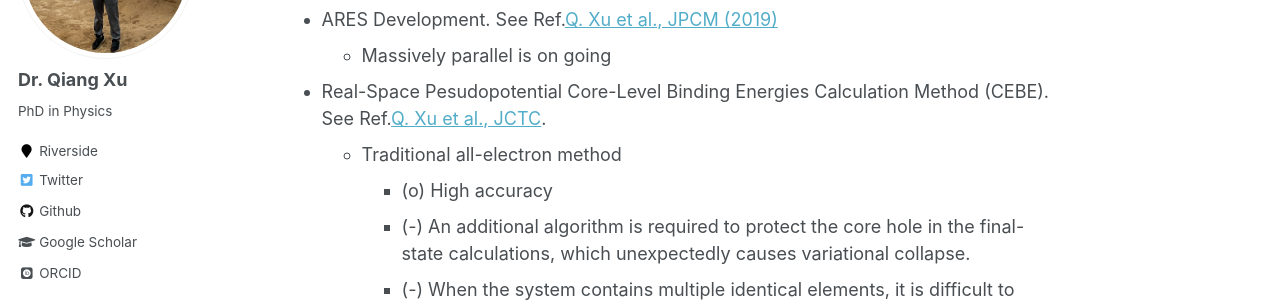
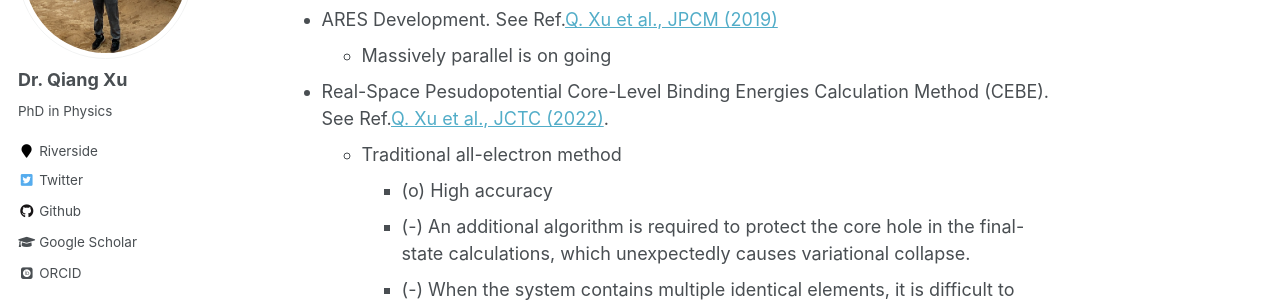
Before and after one commit to xqjlu/xqjlu.github.io, a Jekyll site: the page built from _pages/research.md, in a window 1280 px wide and 900 px high, scrolled down 1544 px. Shown: the part 152-454 px from the top of the window. Built offline with Jekyll 4.4.1, drawn with Linux system fonts in a browser that asks for light colours; some web fonts are replaced.

Commit message:
jctc with 2022

```diff
--- a/_pages/research.md
+++ b/_pages/research.md
@@ -28,7 +28,7 @@
 We presented a Kohn-Sham DFT based calculation package (ARES), utilizing real-space finite-difference method, advanced Chebyshev subspace filtering iteration solver, versatile non-periodic/periodic boundary conditions, and highly parallelizable features making the simulation of large-scale systems possible.
 * ARES Development. See Ref.[Q. Xu et al., JPCM (2019)](https://doi.org/10.1088/1361-648X/ab2a63)
   * Massively parallel is on going
-* Real-Space Pesudopotential Core-Level Binding Energies Calculation Method (CEBE). See Ref.[Q. Xu et al., JCTC](https://doi.org/10.1021/acs.jctc.2c00474).
+* Real-Space Pesudopotential Core-Level Binding Energies Calculation Method (CEBE). See Ref.[Q. Xu et al., JCTC (2022)](https://doi.org/10.1021/acs.jctc.2c00474).
   * Traditional all-electron method
     * (o) High accuracy
     * (-) An additional algorithm is required to protect the core hole in the final-state calculations, which unexpectedly causes variational collapse.
```
